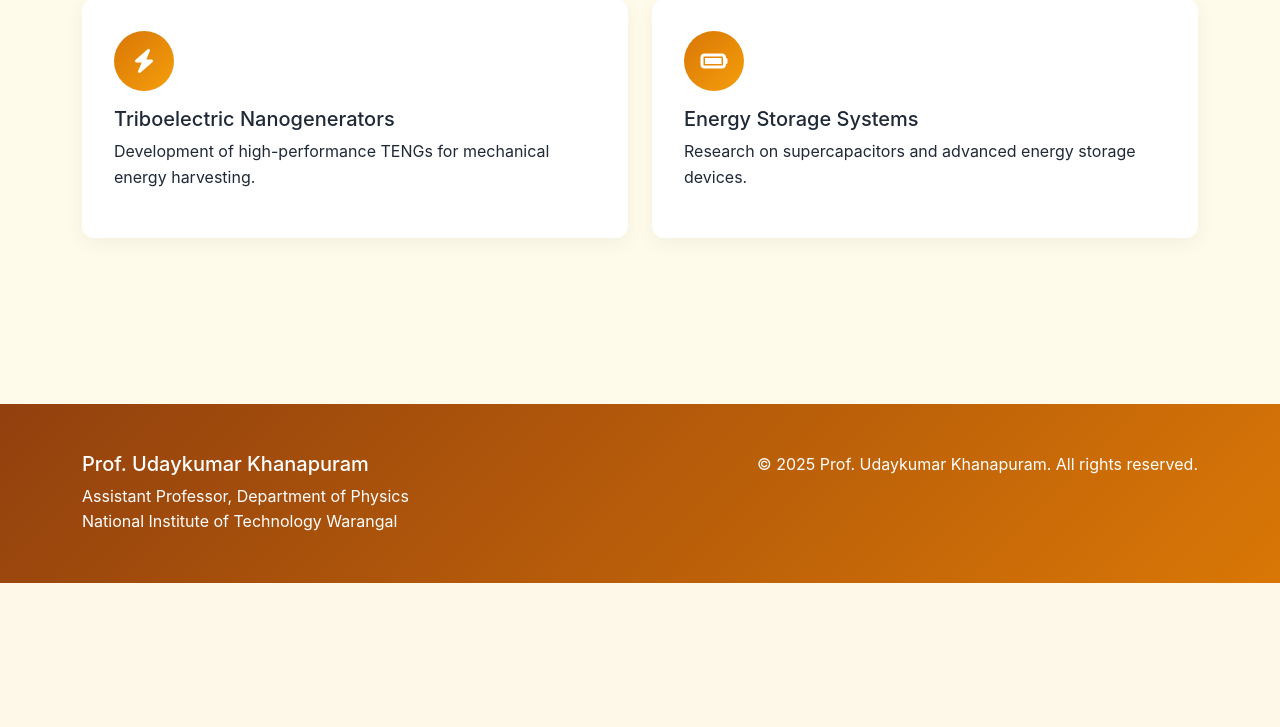
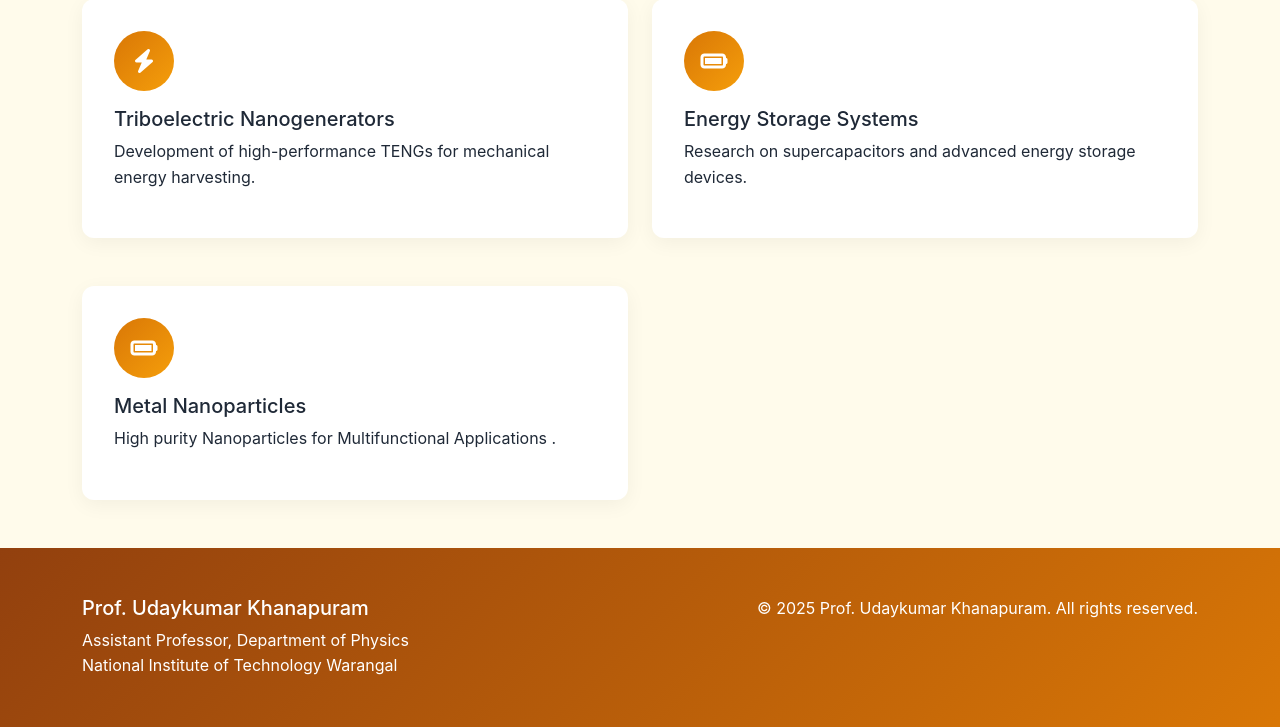
Before and after one commit to kanapuramudaykumar-blip/uday_physics, a Django app: page /research/ in a window 1280 px wide. Shown: the part 217-944 px from the top of the page. Before the commit the page ends 800 px from the top, so only its background shows below. Run offline with Django 5.2, Linux system fonts and the light colour scheme; some libraries are stand-ins or nearby versions.

Commit message:
Update research.html

```diff
--- a/templates/research.html
+++ b/templates/research.html
@@ -24,6 +24,15 @@
                     <p>Research on supercapacitors and advanced energy storage devices.</p>
                 </div>
             </div>
+            <div class="col-md-6 mb-4">
+                <div class="research-item">
+                    <div class="research-icon">
+                        <i class="fas fa-battery-full"></i>
+                    </div>
+                    <h5>Metal Nanoparticles</h5>
+                    <p>High purity Nanoparticles for Multifunctional Applications .</p>
+                </div>
+            </div>
         </div>
     </div>
 </div>
```
